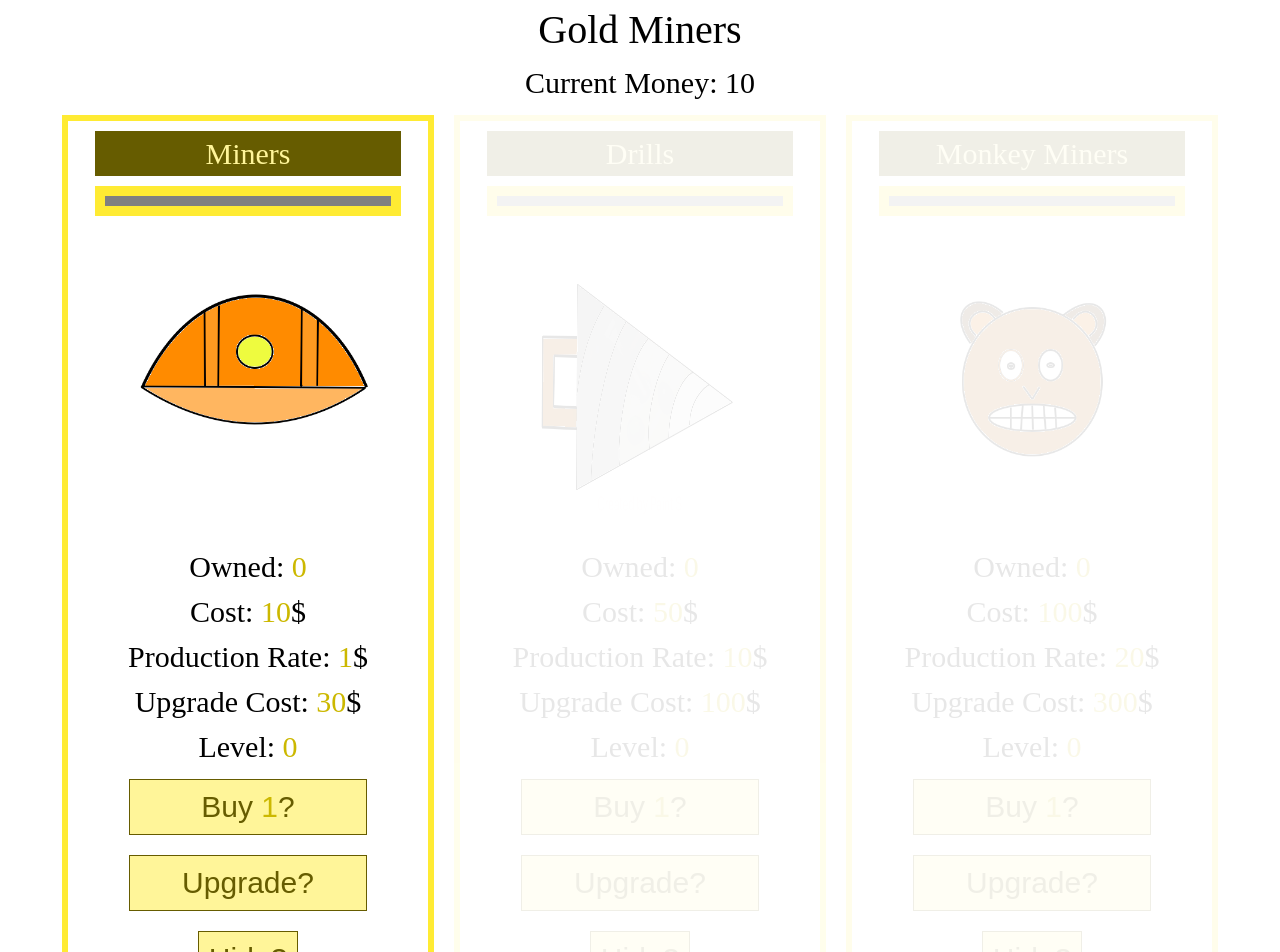
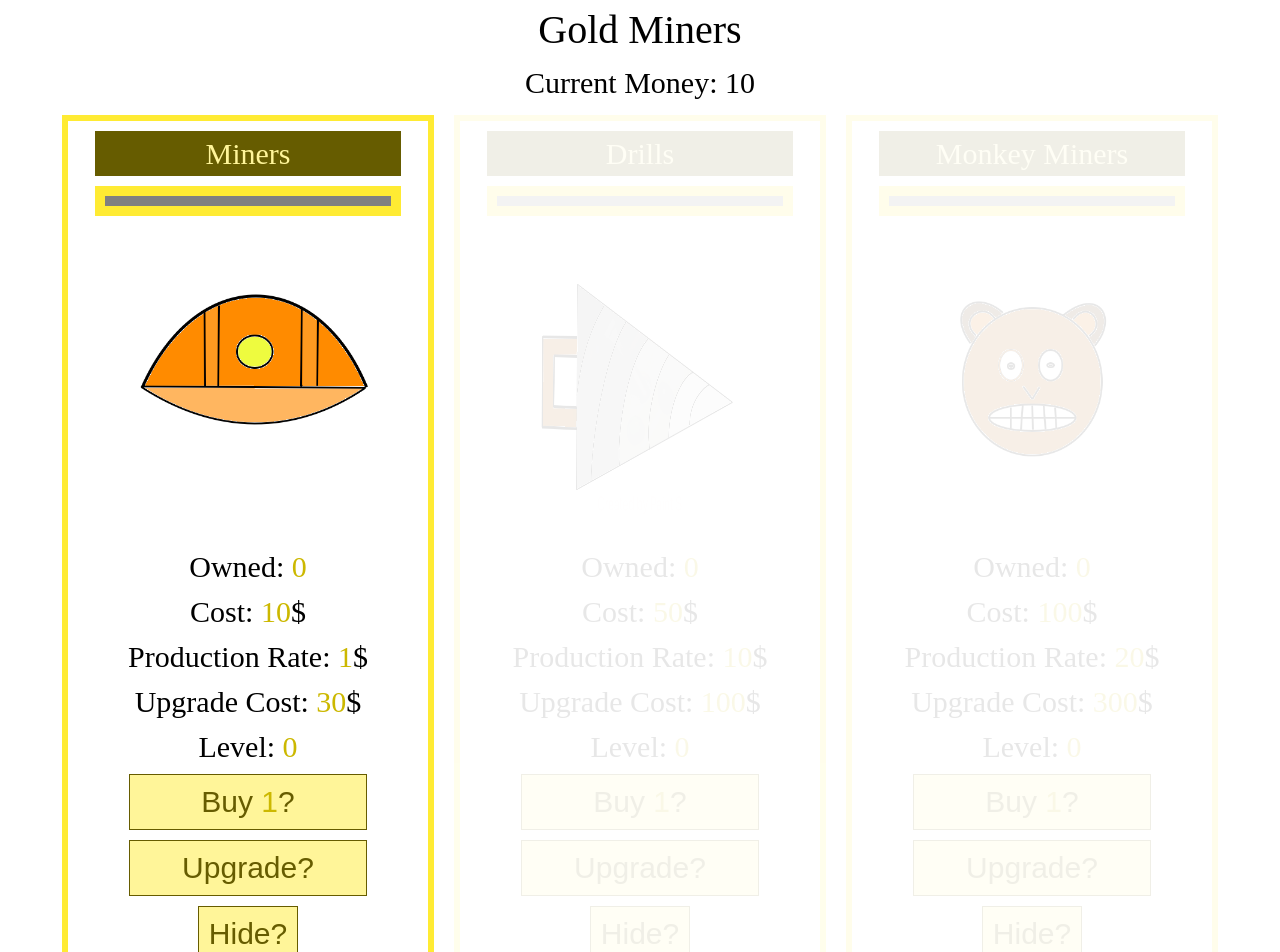
Before and after one commit to collerhatguy/coal-miner-fixed, a React (Create React App) app: page / in a window 1280 px wide. Shown: the top 952 px of the page. Built offline with nearby package versions, Linux system fonts and the light colour scheme.

Commit message:
slight styling changes

```diff
--- a/src/css/App.css
+++ b/src/css/App.css
@@ -95,7 +95,7 @@ button {
   -webkit-transition-duration: 300ms;
           transition-duration: 300ms;
   padding: 1rem;
-  margin: 1rem;
+  margin: .5rem;
   width: 70%;
   min-width: -webkit-min-content;
   min-width: -moz-min-content;
--- a/src/css/_tags.scss
+++ b/src/css/_tags.scss
@@ -21,7 +21,7 @@ button {
     border: $tertiary-color-400 solid .1rem;
     transition-duration: 300ms;
     padding: 1rem;
-    margin: 1rem;
+    margin: .5rem;
     width: 70%;
     min-width: min-content;
     &:focus, &:hover {
```
Also changed, not shown: 2 other files (tests, documents, lock files or other folders).
